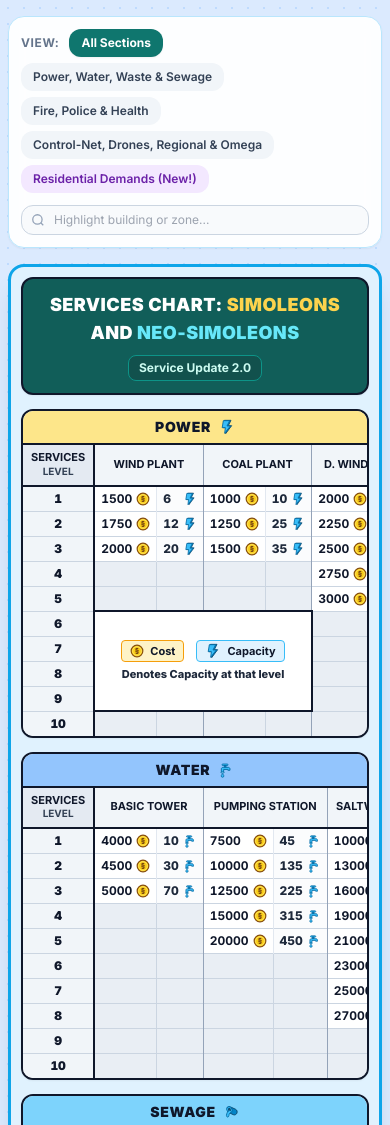
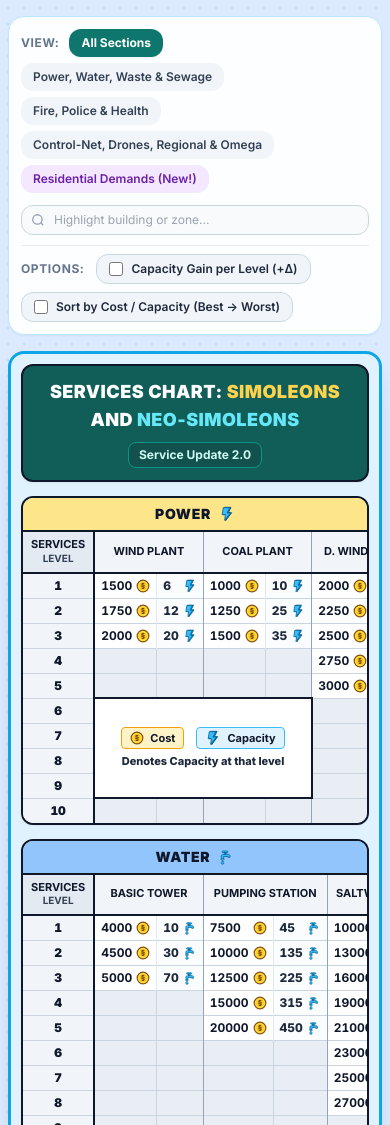
Before and after one commit to Plasma-boy/services-chart-2.0, a plain HTML site: page index.html in a window 390 px wide. Shown: the top 1125 px of the page. Drawn offline with nearby package versions, Linux system fonts and the light colour scheme.

Commit message:
Update index.html

```diff
--- a/index.html
+++ b/index.html
@@ -64,7 +64,8 @@
 <body class="min-h-screen py-4 px-2 sm:px-4 md:px-6">
 
   <!-- Interactive Control Bar -->
-  <div class="no-print max-w-[1440px] mx-auto mb-4 bg-white/95 backdrop-blur border border-sky-200 rounded-2xl p-3 sm:p-4 shadow-sm flex flex-col lg:flex-row items-stretch lg:items-center justify-between gap-3">
+  <div class="no-print max-w-[1440px] mx-auto mb-4 bg-white/95 backdrop-blur border border-sky-200 rounded-2xl p-3 sm:p-4 shadow-sm space-y-2.5">
+    <div class="flex flex-col lg:flex-row items-stretch lg:items-center justify-between gap-3">
       <!-- Category Filter Pills -->
       <div class="flex flex-wrap items-center gap-1.5" id="filter-bar">
         <span class="text-xs font-bold uppercase tracking-wider text-slate-500 mr-1">View:</span>
@@ -89,6 +90,22 @@
             <path d="m21 21-4.3-4.3"></path>
           </svg>
         </div>
+      </div>
+    </div>
+
+    <!-- Chart Mode Toggles -->
+    <div class="pt-2 border-t border-slate-200/80 flex flex-wrap items-center gap-2">
+      <span class="text-xs font-bold uppercase tracking-wider text-slate-500 mr-1">Options:</span>
+
+      <label id="toggle-gain-label" class="inline-flex items-center gap-2 px-3 py-1.5 rounded-xl text-xs font-semibold bg-slate-100 text-slate-800 border border-slate-300 hover:bg-slate-200/70 cursor-pointer select-none transition">
+        <input id="toggle-gain" type="checkbox" class="w-3.5 h-3.5 rounded accent-teal-700 cursor-pointer" />
+        <span>Capacity Gain per Level (+Δ)</span>
+      </label>
+
+      <label id="toggle-sort-label" class="inline-flex items-center gap-2 px-3 py-1.5 rounded-xl text-xs font-semibold bg-slate-100 text-slate-800 border border-slate-300 hover:bg-slate-200/70 cursor-pointer select-none transition">
+        <input id="toggle-sort" type="checkbox" class="w-3.5 h-3.5 rounded accent-teal-700 cursor-pointer" />
+        <span>Sort by Cost / Capacity (Best → Worst)</span>
+      </label>
     </div>
   </div>
 
@@ -183,7 +200,6 @@
 
     <!-- =========================================================
          SECTION 4: RESIDENTIAL DEMANDS (HOUSES' DEMANDS MAX + DEMAND PER TIER)
-         Positioned directly between Utilities and Emergency Services (Option 1)
     ========================================================= -->
     <section data-category="demands" class="section-block bg-white border-2 border-slate-900 rounded-xl overflow-hidden shadow-sm">
       <div class="bg-[#d8b4fe] border-b-2 border-slate-900 px-3 py-1.5 flex flex-wrap items-center justify-center gap-2">
@@ -687,12 +703,53 @@
     ];
 
     // =========================================================================
-    // 2. EXACT 3D ISOMETRIC GAME SYMBOLS (From Uploaded Sprite Sheet)
+    // 2. PRECOMPUTED DELTAS & COST-PER-CAPACITY EFFICIENCY
     // =========================================================================
+    const chartState = {
+      showGain: false,
+      sortByCostPerCap: false,
+      searchQuery: ''
+    };
 
+    function enrichBuilding(b, entriesKey) {
+      const entries = b[entriesKey];
+      let prevCap = 0;
+      let totalCost = 0;
+      let maxCap = 0;
+
+      const gainEntries = entries.map((entry) => {
+        if (!entry) return null;
+        const [cost, cap] = entry;
+        if (typeof cost === 'number') totalCost += cost;
+        if (typeof cap === 'number') {
+          const gain = cap - prevCap;
+          prevCap = cap;
+          maxCap = cap;
+          return [cost, gain];
+        }
+        return [cost, cap];
+      });
+
+      const costPerCap = maxCap > 0 ? totalCost / maxCap : Infinity;
+      return { ...b, gainEntries, costPerCap };
+    }
+
+    function getOrderedBuildings(config, entriesKey) {
+      const enriched = config.buildings.map((b) => enrichBuilding(b, entriesKey));
+      if (!chartState.sortByCostPerCap) return enriched;
+      return [...enriched].sort((a, b) => a.costPerCap - b.costPerCap);
+    }
+
+    function formatCostPerCap(val) {
+      if (!Number.isFinite(val)) return 'N/A';
+      return val >= 10 ? val.toFixed(1) : val.toFixed(2);
+    }
+
+    // =========================================================================
+    // 3. EXACT 3D ISOMETRIC GAME SYMBOLS
+    // =========================================================================
     function currencyBadge(type) {
       if (type === CURRENCY.SIM) {
-        // Gold circular Simoleons coin with § symbol
         return `<svg title="Simoleons" class="w-3.5 h-3.5 shrink-0" viewBox="0 0 24 24">
           <circle cx="12" cy="12" r="10" fill="#facc15" stroke="#854d0e" stroke-width="2"/>
           <circle cx="12" cy="12" r="7.5" fill="none" stroke="#fef08a" stroke-width="1"/>
@@ -700,7 +757,6 @@
         </svg>`;
       }
       if (type === CURRENCY.NEO) {
-        // Dark charcoal hexagonal coin/token with cyan rim and cyan § symbol
         return `<svg title="Neo-Simoleons" class="w-3.5 h-3.5 shrink-0" viewBox="0 0 24 24">
           <polygon points="13,2 21.5,6.8 21.5,17.2 13,22 4.5,17.2 4.5,6.8" fill="#090d16" stroke="#0891b2" stroke-width="1.5" stroke-linejoin="round"/>
           <polygon points="11.5,2 19.5,6.8 19.5,17.2 11.5,22 3.5,17.2 3.5,6.8" fill="#1e293b" stroke="#22d3ee" stroke-width="1.6" stroke-linejoin="round"/>
@@ -708,7 +764,6 @@
         </svg>`;
       }
       if (type === CURRENCY.CASH) {
-        // Isometric green stack of SimCash bills
         return `<svg title="SimCash" class="w-4 h-3.5 shrink-0" viewBox="0 0 28 22">
           <polygon points="3,11 16,5 25,10 12,16" fill="#4d7c0f" stroke="#1a2e05" stroke-width="1.2" stroke-linejoin="round"/>
           <polygon points="3,11 12,16 12,19 3,14" fill="#3f6212" stroke="#1a2e05" stroke-width="1.2" stroke-linejoin="round"/>
@@ -719,7 +774,6 @@
           <ellipse cx="14" cy="7.5" rx="4.2" ry="2.4" fill="#bef264" stroke="#365314" stroke-width="1"/>
         </svg>`;
       }
-      // Regional Simoleons (Silver/gold Regional coin with § emblem)
       return `<svg title="Regional Simoleons" class="w-3.5 h-3.5 shrink-0" viewBox="0 0 24 24">
         <circle cx="12" cy="12" r="10" fill="#e2e8f0" stroke="#475569" stroke-width="2"/>
         <circle cx="12" cy="12" r="7.2" fill="#fde047" stroke="#a16207" stroke-width="1.2"/>
@@ -729,13 +783,10 @@
 
     function serviceIconSVG(type, sizeClass = 'w-4 h-4') {
       const icons = {
-        // 1. Power: 3D isometric sky-blue lightning bolt
         power: `<svg class="${sizeClass} shrink-0" viewBox="0 0 24 24">
           <polygon points="8,2 18,2 14,10 19,10 10,22 11,13 6,13" fill="#0284c7" stroke="#0c4a6e" stroke-width="1.3" stroke-linejoin="round"/>
           <polygon points="6.5,2.5 16,2.5 12,10.5 17,10.5 8.5,21.5 9.5,13 4.8,13" fill="#38bdf8" stroke="#0369a1" stroke-width="1.3" stroke-linejoin="round"/>
         </svg>`,
-
-        // 2. Water: 3D isometric sky-blue water faucet/tap with water droplet
         water: `<svg class="${sizeClass} shrink-0" viewBox="0 0 24 24">
           <rect x="6" y="3" width="9" height="2.4" rx="1.2" fill="#38bdf8" stroke="#0369a1" stroke-width="1.2"/>
           <rect x="9.5" y="5" width="2.5" height="3.5" fill="#0284c7" stroke="#0369a1" stroke-width="1.1"/>
@@ -743,24 +794,18 @@
           <ellipse cx="6.8" cy="15.8" rx="2.3" ry="1.1" fill="#7dd3fc" stroke="#0369a1" stroke-width="1.1"/>
           <path d="M6.8 17.5c0 0-2 2.2-2 3.4a2 2 0 0 0 4 0c0-1.2-2-3.4-2-3.4z" fill="#38bdf8" stroke="#0369a1" stroke-width="1.2"/>
         </svg>`,
-
-        // 3. Sewage: 3D isometric sky-blue angled drainage pipe pouring water out
         sewage: `<svg class="${sizeClass} shrink-0" viewBox="0 0 24 24">
           <path d="M10 4.5l7.5 3.5c2 1 2.8 3.6 1.8 5.8s-3.4 3.2-5.4 2.2L6.5 12.5" fill="#0284c7" stroke="#0c4a6e" stroke-width="1.4" stroke-linejoin="round"/>
           <ellipse cx="8.2" cy="8.5" rx="3.8" ry="4.8" transform="rotate(-22 8.2 8.5)" fill="#38bdf8" stroke="#0369a1" stroke-width="1.4"/>
           <ellipse cx="8.2" cy="8.5" rx="2.1" ry="2.8" transform="rotate(-22 8.2 8.5)" fill="#0c4a6e"/>
           <path d="M8.5 9.2c-2.8 1.5-4.8 4.4-4.8 8.2 0 1.3.9 2.2 1.8 2.2s1.6-.9 1.8-2.2c.3-2.2 1.5-4.2 3.2-5.4" fill="#38bdf8" stroke="#0369a1" stroke-width="1.3" stroke-linecap="round"/>
         </svg>`,
-
-        // 4. Waste Management: 3D isometric sky-blue ribbed trash bin with lid
         waste: `<svg class="${sizeClass} shrink-0" viewBox="0 0 24 24">
           <path d="M6 7.5h12l-1.3 12c-.2 1.4-1.4 2.5-2.8 2.5h-3.8c-1.4 0-2.6-1.1-2.8-2.5L6 7.5z" fill="#38bdf8" stroke="#0369a1" stroke-width="1.4" stroke-linejoin="round"/>
           <ellipse cx="12" cy="6.5" rx="7" ry="2.2" fill="#7dd3fc" stroke="#0369a1" stroke-width="1.4"/>
           <path d="M9.5 4.8c0-1.1 1.1-1.8 2.5-1.8s2.5.7 2.5 1.8" fill="none" stroke="#0369a1" stroke-width="1.5" stroke-linecap="round"/>
           <path d="M9 10.5v8M12 10.5v8.5M15 10.5v8" stroke="#0284c7" stroke-width="1.4" stroke-linecap="round"/>
         </svg>`,
-
-        // 5. Fire: 3D isometric sky-blue coiled fire hose with nozzle spraying water droplets
         fire: `<svg class="${sizeClass} shrink-0" viewBox="0 0 24 24">
           <path d="M14.5 18.5H7.5c-2.2 0-3.5-1.2-3.5-2.8s1.3-2.7 3.5-2.7h6.5c2 0 3.2-1 3.2-2.4s-1.2-2.3-3.2-2.3H6.5" fill="none" stroke="#0369a1" stroke-width="4.4" stroke-linecap="round" stroke-linejoin="round"/>
           <path d="M14.5 18.5H7.5c-2.2 0-3.5-1.2-3.5-2.8s1.3-2.7 3.5-2.7h6.5c2 0 3.2-1 3.2-2.4s-1.2-2.3-3.2-2.3H6.5" fill="none" stroke="#38bdf8" stroke-width="2.6" stroke-linecap="round" stroke-linejoin="round"/>
@@ -768,8 +813,6 @@
           <circle cx="21.2" cy="4.2" r="1.1" fill="#38bdf8" stroke="#0369a1" stroke-width="0.9"/>
           <circle cx="21.5" cy="6.8" r="1.1" fill="#38bdf8" stroke="#0369a1" stroke-width="0.9"/>
         </svg>`,
-
-        // 6. Police: 3D isometric sky-blue briefcase/suitcase
         police: `<svg class="${sizeClass} shrink-0" viewBox="0 0 24 24">
           <path d="M9.5 6.5V4.8c0-.8.7-1.3 1.5-1.3h3c.8 0 1.5.5 1.5 1.3v1.7" fill="none" stroke="#0369a1" stroke-width="1.6" stroke-linecap="round"/>
           <polygon points="3.5,8.5 14.5,5.5 20.5,8.2 9.5,11.2" fill="#7dd3fc" stroke="#0369a1" stroke-width="1.3" stroke-linejoin="round"/>
@@ -777,23 +820,17 @@
           <polygon points="9.5,11.2 20.5,8.2 20.5,16.8 9.5,19.8" fill="#38bdf8" stroke="#0369a1" stroke-width="1.3" stroke-linejoin="round"/>
           <path d="M12.5 10.4v8.5M17.5 9v8.5" stroke="#0369a1" stroke-width="1.2"/>
         </svg>`,
-
-        // 7. Health: 3D isometric sky-blue 6-pointed Star of Life with ECG heartbeat pulse line
         health: `<svg class="${sizeClass} shrink-0" viewBox="0 0 24 24">
           <path d="M10.2 2.5h4.2v5.4l4.7-2.7 2.1 3.6-4.7 2.7 4.7 2.7-2.1 3.6-4.7-2.7v5.4h-4.2v-5.4l-4.7 2.7-2.1-3.6 4.7-2.7-4.7-2.7 2.1-3.6 4.7 2.7V2.5z" fill="#0284c7" stroke="#0c4a6e" stroke-width="1.2" stroke-linejoin="round"/>
           <path d="M9.5 2.5h4.2v5.4l4.7-2.7 2.1 3.6-4.7 2.7 4.7 2.7-2.1 3.6-4.7-2.7v5.4H9.5v-5.4l-4.7 2.7-2.1-3.6 4.7-2.7-4.7-2.7 2.1-3.6 4.7 2.7V2.5z" fill="#38bdf8" stroke="#0369a1" stroke-width="1.2" stroke-linejoin="round"/>
           <polyline points="6.5,11.8 9,11.8 10.3,8.8 12,14.8 13.4,10.5 14.5,11.8 17,11.8" fill="none" stroke="#0c4a6e" stroke-width="1.5" stroke-linecap="round" stroke-linejoin="round"/>
         </svg>`,
-
-        // 8. Control-Net: 3D isometric sky-blue radio/signal tower with concentric signal waves
         controlnet: `<svg class="${sizeClass} shrink-0" viewBox="0 0 24 24">
           <polygon points="12,11 6.5,21.5 10,21.5 12,17.5 14,21.5 17.5,21.5" fill="#38bdf8" stroke="#0369a1" stroke-width="1.3" stroke-linejoin="round"/>
           <circle cx="12" cy="9.2" r="2.3" fill="#7dd3fc" stroke="#0369a1" stroke-width="1.3"/>
           <path d="M8.5 6.2a5 5 0 0 0 0 6M15.5 6.2a5 5 0 0 1 0 6" fill="none" stroke="#38bdf8" stroke-width="1.8" stroke-linecap="round"/>
           <path d="M6 3.8a8.5 8.5 0 0 0 0 10.8M18 3.8a8.5 8.5 0 0 1 0 10.8" fill="none" stroke="#0284c7" stroke-width="1.8" stroke-linecap="round"/>
         </svg>`,
-
-        // 9. Drones: 3D isometric sky-blue 4-rotor quadcopter drone
         drones: `<svg class="${sizeClass} shrink-0" viewBox="0 0 24 24">
           <path d="M6.5 7l11 10M17.5 7l-11 10" stroke="#0369a1" stroke-width="2.2" stroke-linecap="round"/>
           <polygon points="12,9.2 15.2,12 12,14.8 8.8,12" fill="#38bdf8" stroke="#0369a1" stroke-width="1.3" stroke-linejoin="round"/>
@@ -802,8 +839,6 @@
           <ellipse cx="6.2" cy="17.2" rx="3.4" ry="2.1" fill="#7dd3fc" stroke="#0369a1" stroke-width="1.3"/>
           <ellipse cx="17.8" cy="17.2" rx="3.4" ry="2.1" fill="#7dd3fc" stroke="#0369a1" stroke-width="1.3"/>
         </svg>`,
-
-        // 10. Regional Services: Isometric shield/emblem
         regional: `<svg class="${sizeClass} shrink-0" viewBox="0 0 24 24">
           <path d="M12 2l8 3.5v6c0 5.2-3.4 9.5-8 10.5-4.6-1-8-5.3-8-10.5v-6L12 2z" fill="#38bdf8" stroke="#0369a1" stroke-width="1.5" stroke-linejoin="round"/>
           <path d="M9 12l2 2 4-4" stroke="#ffffff" stroke-width="2.2" stroke-linecap="round" stroke-linejoin="round" fill="none"/>
@@ -823,6 +858,8 @@
       const isFreeOrNA = typeof cost === 'string';
       const showCurrencyIcon = cost !== 'FREE';
       const showCapIcon = cap !== 'N/A';
+      const capDisplay = chartState.showGain && typeof cap === 'number' ? `+${cap}` : cap;
+      const capColor = chartState.showGain && typeof cap === 'number' ? 'text-teal-800' : 'text-slate-800';
 
       return `
         <td class="num py-1 px-1.5 border-r border-slate-200 whitespace-nowrap">
@@ -833,7 +870,7 @@
         </td>
         <td class="num py-1 px-1.5 border-r border-slate-400 whitespace-nowrap bg-slate-50/60">
           <div class="flex items-center justify-between gap-1">
-            <span class="font-extrabold text-slate-800">${cap}</span>
+            <span class="font-extrabold ${capColor}">${capDisplay}</span>
             ${showCapIcon ? serviceIconSVG(capIcon, 'w-3.5 h-3.5') : ''}
           </div>
         </td>
@@ -843,7 +880,9 @@
     // Renders any 10-level service table
     function renderLeveledTable(tableId, config) {
       const table = document.getElementById(tableId);
-      const { buildings, capIcon, showRightLevel, legendColSpan } = config;
+      const { capIcon, showRightLevel, legendColSpan } = config;
+      const buildings = getOrderedBuildings(config, 'levels');
+      const useLegend = legendColSpan && !chartState.sortByCostPerCap;
 
       let thead = `
         <thead>
@@ -854,9 +893,13 @@
       `;
 
       buildings.forEach((b) => {
+        const effBadge = chartState.sortByCostPerCap
+          ? `<div class="text-[10px] font-bold text-teal-800 normal-case mt-0.5">${formatCostPerCap(b.costPerCap)} §/cap</div>`
+          : '';
         thead += `
           <th colspan="2" data-searchable="${b.name.toLowerCase()}" class="py-1.5 px-2 text-center border-r border-slate-400 leading-tight">
-            ${b.name}
+            <div>${b.name}</div>
+            ${effBadge}
           </th>
         `;
       });
@@ -877,8 +920,10 @@
         tbody += `<td class="num py-1 px-2 text-center font-black border-r-2 border-slate-900 bg-slate-100">${lvl + 1}</td>`;
 
         buildings.forEach((b, bIdx) => {
-          // Special legend box inside Power table (rows 6-9, columns 1-2: Wind Plant & Coal Plant)
-          if (legendColSpan && bIdx === legendColSpan.startCol - 1 && lvl + 1 === legendColSpan.startRow) {
+          if (useLegend && bIdx === legendColSpan.startCol - 1 && lvl + 1 === legendColSpan.startRow) {
+            const legendLabel = chartState.showGain
+              ? 'Denotes Capacity Gained (+Δ) at that level'
+              : 'Denotes Capacity at that level';
             tbody += `
               <td colspan="4" rowspan="4" class="bg-white border-2 border-slate-900 p-2 text-center align-middle">
                 <div class="flex flex-col items-center justify-center gap-1.5">
@@ -887,20 +932,19 @@
                       ${currencyBadge(CURRENCY.SIM)} Cost
                     </span>
                     <span class="inline-flex items-center gap-1.5 px-2 py-0.5 rounded bg-sky-100 border border-sky-400 text-[11px] font-bold">
-                      ${serviceIconSVG('power', 'w-4 h-4')} Capacity
+                      ${serviceIconSVG('power', 'w-4 h-4')} ${chartState.showGain ? 'Capacity Gain' : 'Capacity'}
                     </span>
                   </div>
                   <p class="text-[11px] font-extrabold text-slate-800 leading-tight">
-                    Denotes Capacity at that level
+                    ${legendLabel}
                   </p>
                 </div>
               </td>
             `;
             return;
           }
-          // Skip cells covered by the Power legend rowspan/colspan
           if (
-            legendColSpan &&
+            useLegend &&
             lvl + 1 >= legendColSpan.startRow &&
             lvl + 1 <= legendColSpan.endRow &&
             (bIdx === legendColSpan.startCol - 1 || bIdx === legendColSpan.endCol - 1)
@@ -908,7 +952,8 @@
             return;
           }
 
-          tbody += renderCostCapPair(b.levels[lvl], b.currency, capIcon);
+          const entries = chartState.showGain ? b.gainEntries : b.levels;
+          tbody += renderCostCapPair(entries[lvl], b.currency, capIcon);
         });
 
         if (showRightLevel) {
@@ -924,16 +969,21 @@
     // Renders Fire, Police, Health tables (no level column, sequential rows)
     function renderStepServiceTable(tableId, config) {
       const table = document.getElementById(tableId);
-      const { buildings, capIcon, maxRows } = config;
+      const { capIcon, maxRows } = config;
+      const buildings = getOrderedBuildings(config, 'rows');
 
       let thead = `
         <thead>
           <tr class="bg-slate-100 border-b-2 border-slate-900 text-[11px] font-extrabold uppercase text-slate-900">
       `;
       buildings.forEach((b) => {
+        const effBadge = chartState.sortByCostPerCap
+          ? `<div class="text-[10px] font-bold text-teal-800 normal-case mt-0.5">${formatCostPerCap(b.costPerCap)} §/cap</div>`
+          : '';
         thead += `
           <th colspan="2" data-searchable="${b.name.toLowerCase()}" class="py-1.5 px-2 text-center border-r border-slate-400 leading-tight">
-            ${b.name}
+            <div>${b.name}</div>
+            ${effBadge}
           </th>
         `;
       });
@@ -943,7 +993,8 @@
       for (let r = 0; r < maxRows; r++) {
         tbody += `<tr class="hover:bg-yellow-100/60 transition-colors">`;
         buildings.forEach((b) => {
-          tbody += renderCostCapPair(b.rows[r] || null, b.currency, capIcon);
+          const entries = chartState.showGain ? b.gainEntries : b.rows;
+          tbody += renderCostCapPair(entries[r] || null, b.currency, capIcon);
         });
         tbody += `</tr>`;
       }
@@ -1041,13 +1092,19 @@
       `).join('');
     }
 
-    // =========================================================================
-    // 3. INITIALIZE ALL TABLES & INTERACTIVITY
-    // =========================================================================
-    document.querySelectorAll('[data-header-icon]').forEach((el) => {
-      el.innerHTML = serviceIconSVG(el.getAttribute('data-header-icon'), 'w-4 h-4');
+    function applySearchHighlight() {
+      const q = chartState.searchQuery;
+      document.querySelectorAll('[data-searchable]').forEach((el) => {
+        const text = el.getAttribute('data-searchable');
+        if (q && text.includes(q)) {
+          el.classList.add('bg-amber-300', 'text-slate-950', 'ring-2', 'ring-amber-600');
+        } else {
+          el.classList.remove('bg-amber-300', 'text-slate-950', 'ring-2', 'ring-amber-600');
+        }
       });
+    }
 
+    function renderServiceTables() {
       renderLeveledTable('table-power', POWER_DATA);
       renderLeveledTable('table-water', WATER_DATA);
       renderLeveledTable('table-sewage', SEWAGE_DATA);
@@ -1058,8 +1115,47 @@
       renderLeveledTable('table-controlnet', CONTROLNET_DATA);
       renderLeveledTable('table-drones', DRONES_DATA);
       renderLeveledTable('table-regional', REGIONAL_DATA);
+      applySearchHighlight();
+    }
+
+    // =========================================================================
+    // 4. INITIALIZE ALL TABLES & INTERACTIVITY
+    // =========================================================================
+    document.querySelectorAll('[data-header-icon]').forEach((el) => {
+      el.innerHTML = serviceIconSVG(el.getAttribute('data-header-icon'), 'w-4 h-4');
+    });
+
+    renderServiceTables();
     renderOmegaBuildingsTable();
     renderResidentialDemands();
+
+    // Toggle 1: Capacity Gain per Level (+Δ)
+    const toggleGain = document.getElementById('toggle-gain');
+    const toggleGainLabel = document.getElementById('toggle-gain-label');
+    toggleGain.addEventListener('change', () => {
+      chartState.showGain = toggleGain.checked;
+      toggleGainLabel.classList.toggle('bg-teal-700', chartState.showGain);
+      toggleGainLabel.classList.toggle('text-white', chartState.showGain);
+      toggleGainLabel.classList.toggle('border-teal-800', chartState.showGain);
+      toggleGainLabel.classList.toggle('bg-slate-100', !chartState.showGain);
+      toggleGainLabel.classList.toggle('text-slate-800', !chartState.showGain);
+      toggleGainLabel.classList.toggle('border-slate-300', !chartState.showGain);
+      renderServiceTables();
+    });
+
+    // Toggle 2: Sort by Cost / Capacity (Best -> Worst)
+    const toggleSort = document.getElementById('toggle-sort');
+    const toggleSortLabel = document.getElementById('toggle-sort-label');
+    toggleSort.addEventListener('change', () => {
+      chartState.sortByCostPerCap = toggleSort.checked;
+      toggleSortLabel.classList.toggle('bg-teal-700', chartState.sortByCostPerCap);
+      toggleSortLabel.classList.toggle('text-white', chartState.sortByCostPerCap);
+      toggleSortLabel.classList.toggle('border-teal-800', chartState.sortByCostPerCap);
+      toggleSortLabel.classList.toggle('bg-slate-100', !chartState.sortByCostPerCap);
+      toggleSortLabel.classList.toggle('text-slate-800', !chartState.sortByCostPerCap);
+      toggleSortLabel.classList.toggle('border-slate-300', !chartState.sortByCostPerCap);
+      renderServiceTables();
+    });
 
     // Category Filter Logic
     const filterButtons = document.querySelectorAll('.filter-btn');
@@ -1094,17 +1190,8 @@
     // Live Search Highlighting
     const searchInput = document.getElementById('search-input');
     searchInput.addEventListener('input', (e) => {
-      const q = e.target.value.trim().toLowerCase();
-      const searchableEls = document.querySelectorAll('[data-searchable]');
-
-      searchableEls.forEach((el) => {
-        const text = el.getAttribute('data-searchable');
-        if (q && text.includes(q)) {
-          el.classList.add('bg-amber-300', 'text-slate-950', 'ring-2', 'ring-amber-600');
-        } else {
-          el.classList.remove('bg-amber-300', 'text-slate-950', 'ring-2', 'ring-amber-600');
-        }
-      });
+      chartState.searchQuery = e.target.value.trim().toLowerCase();
+      applySearchHighlight();
     });
   </script>
 </body>
```
Lines whose indentation alone changed are shown as unchanged.
